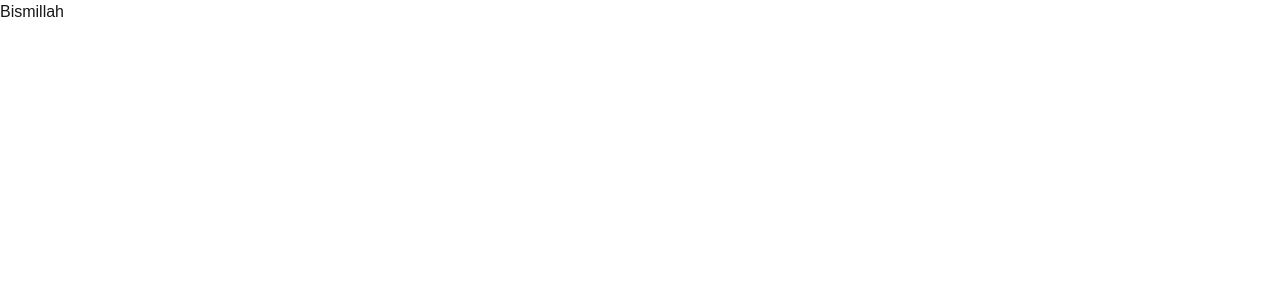
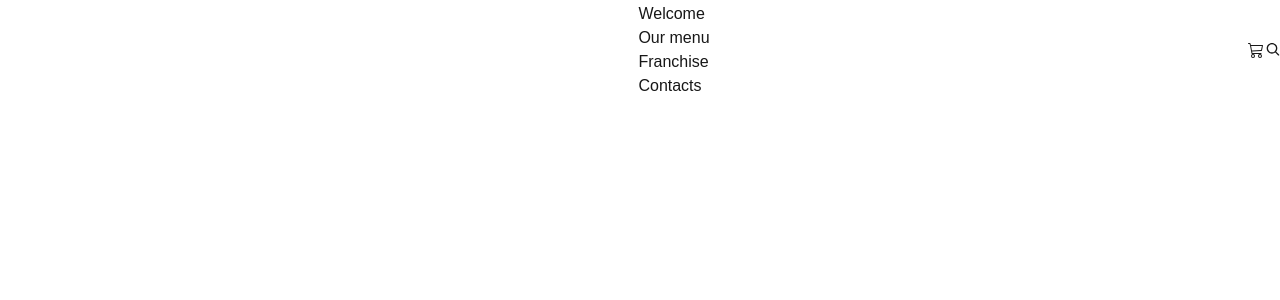
Before and after one commit to Ehsanul-haque71/Cheffest, a Next.js app: page / in a window 1280 px wide. Shown: the top 300 px of the page. Built offline with nearby package versions, Linux system fonts and the light colour scheme.

Commit message:
navbar is not done

```diff
--- a/src/app/Component/Navbar.jsx
+++ b/src/app/Component/Navbar.jsx
@@ -1,10 +1,28 @@
-import React from 'react'
+import React from 'react';
+import Image from 'next/image';
+import Chef from '@/app/Assets/Chef.svg';
+import { BsCart3 } from "react-icons/bs";
+import { CgSearch } from "react-icons/cg";
 
 const Navbar = () => {
   return (
-    <div>
-      <h1>Bismillah</h1>
-    </div>
+    <nav className='flex items-center justify-between'>
+      <div>
+        <Image src={Chef} alt='main_logo' />
+      </div>
+      <div>
+        <ul>
+            <li>Welcome</li>
+            <li>Our menu</li>
+            <li>Franchise</li>
+            <li>Contacts</li>
+        </ul>
+      </div>
+      <div className='flex'>
+        <div><BsCart3/></div>
+        <div><CgSearch /></div>
+      </div>
+    </nav>
   )
 }
 
```
Also changed, not shown: package.json (+5 -3 lines), src/app/Assets/Chef.svg (added), 1 other file (tests, documents, lock files or other folders).
